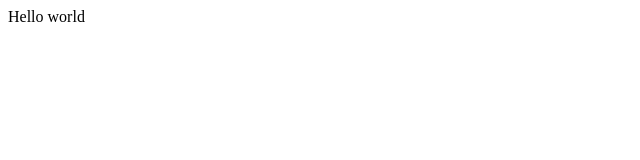
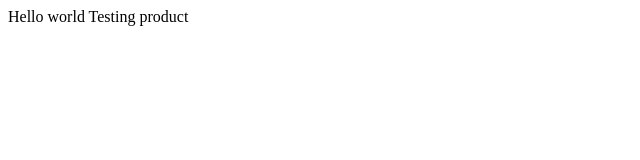
Before and after one commit to muditbhutani/muditbhutani.github.io, a plain HTML site: page index.html in a window 1280 px wide. Shown: the whole page, without its empty margins (0-640 px from the left). Drawn offline with Linux system fonts and the light colour scheme.

Commit message:
Update index.html

```diff
--- a/index.html
+++ b/index.html
@@ -4,4 +4,7 @@
 <!--       <meta http-equiv="refresh" content="0; URL=https://www.notion.so/Mudit-Bhutani-ca172575bc4749cd8f0ba519663f579a/" /> -->
     Hello world
   </head>
+  <body>
+    Testing product
+  </body>
 </html>
```
